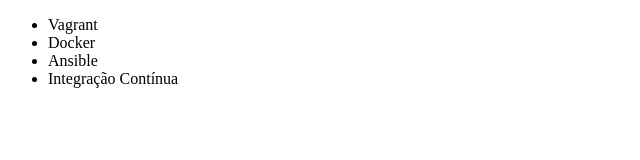
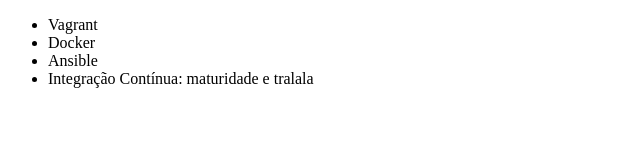
Before and after one commit to GuilhermeZanus/primeiroProjeto, a plain HTML site: page index.html in a window 1280 px wide. Shown: the whole page, without its empty margins (0-640 px from the left). Drawn offline with Linux system fonts and the light colour scheme.

Commit message:
Renomeando curso de integracao continua

```diff
--- a/index.html
+++ b/index.html
@@ -9,7 +9,7 @@
         <li>Vagrant</li>
         <li>Docker</li>
         <li>Ansible</li>
-        <li>Integração Contínua</li>
+        <li>Integração Contínua: maturidade e tralala</li>
     </ul>
 </body>
 </html>
```
